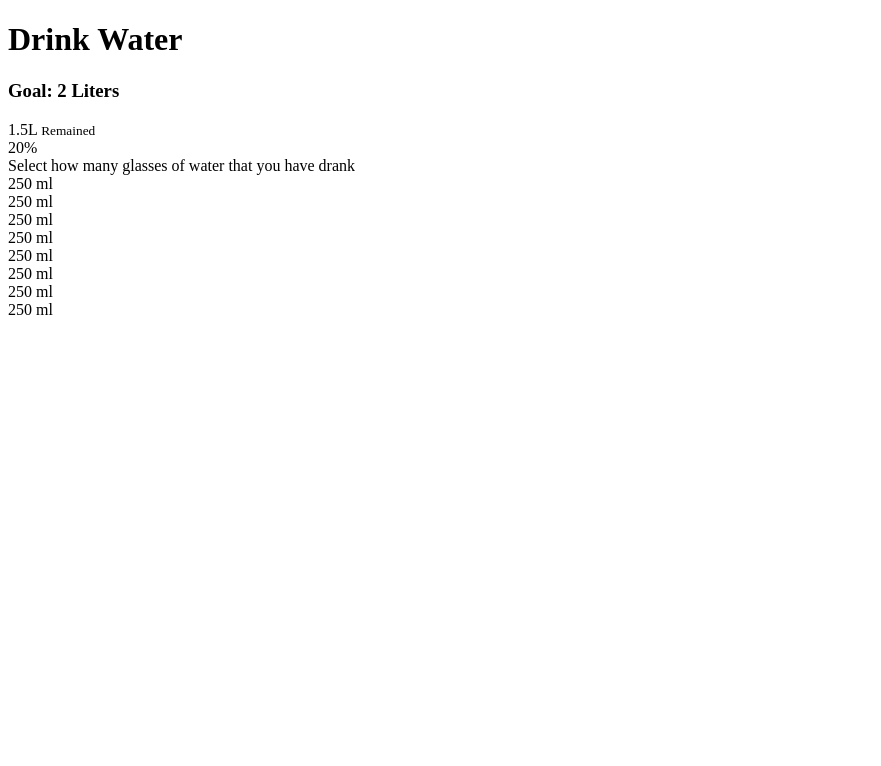
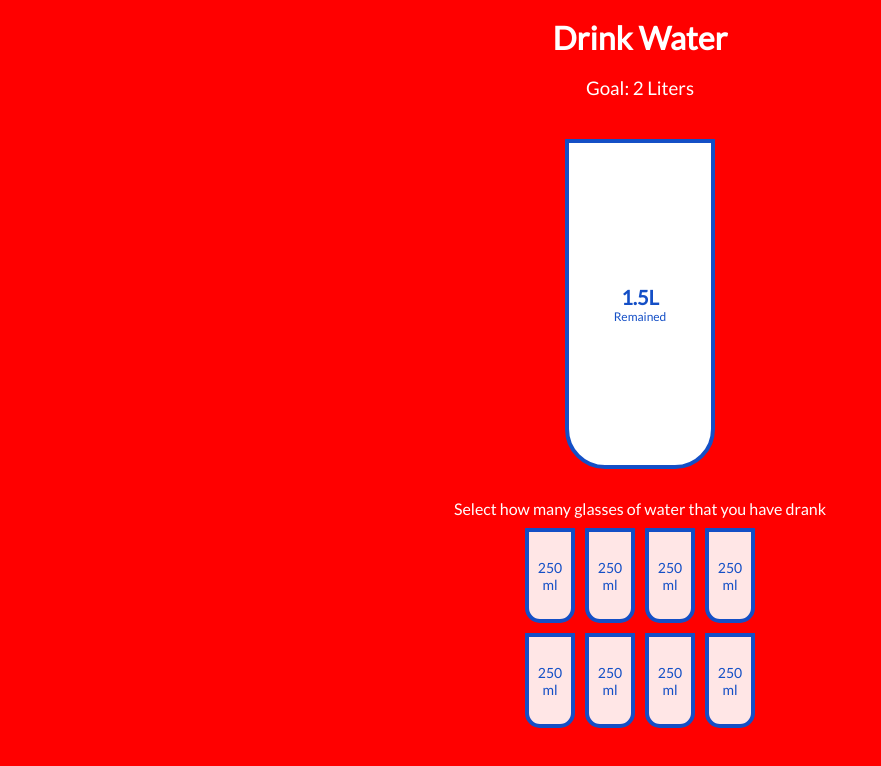
Before and after one commit to Kim-Jeongyoung/create_and_style_the_cups, a plain HTML site: page index.html in a window 1280 px wide. Shown: the whole page, without its empty margins (0-881 px from the left). Drawn offline with Linux system fonts and the light colour scheme.

Commit message:
adding css to drink water

```diff
--- a/index.html
+++ b/index.html
@@ -16,7 +16,7 @@
         <small>Remained</small>
       </div>
 
-      <div class="percentage" id="percentage">20%</div>
+      <div class="percentage" id="percentage"></div>
     </div>
 
     <div class="text">Select how many glasses of water that you have drank</div>
--- a/style.css
+++ b/style.css
@@ -0,0 +1,104 @@
+@import url('https://fonts.googleapis.com/css2?family=Lato&display=swap');
+
+:root {
+  --border-color: #144fc6;
+  --fill-color: #6ab3f8;
+}
+
+* {
+  box-sizing: border-box;
+}
+
+body {
+  background-color: red;
+  color: #fff;
+  font-family: 'Lato', sans-serif;
+  display: flex;
+  flex-direction: column;
+  align-items: center;
+  margin-bottom: 40px;
+}
+
+h1 {
+  margin: 10px 0;
+}
+
+h3 {
+  font-weight: 400;
+  margin: 10px 0;
+}
+
+.cup {
+  background-color: #fff;
+  border: 4px solid var(--border-color);
+  color: var(--border-color);
+  border-radius: 0 0 40px 40px;
+  height: 330px;
+  width: 150px;
+  margin: 30px 0;
+  display: flex;
+  flex-direction: column;
+  overflow: hidden;
+}
+
+.cup.cup-small {
+  height: 95px;
+  width: 50px;
+  border-radius: 0 0 15px 15px;
+  background-color: rgba(255, 255, 255, 0.9);
+  cursor: pointer;
+  font-size: 14px;
+  align-items: center;
+  justify-content: center;
+  text-align: center;
+  margin: 5px;
+  transition: 0.3s ease;
+}
+
+.cup.cup-small.full {
+  background-color: var(--fill-color);
+  color: #fff;
+}
+
+.cups {
+  display: flex;
+  flex-wrap: wrap;
+  align-items: center;
+  justify-content: center;
+  width: 280px;
+}
+
+.remained {
+  display: flex;
+  flex-direction: column;
+  align-items: center;
+  justify-content: center;
+  text-align: center;
+  flex: 1;
+  transition: 0.3s ease;
+}
+
+.remained span {
+  font-size: 20px;
+  font-weight: bold;
+}
+
+.remained small {
+  font-size: 12px;
+}
+
+.percentage {
+  background-color: var(--fill-color);
+  display: flex;
+  align-items: center;
+  justify-content: center;
+  font-weight: bold;
+  font-size: 30px;
+  height: 0;
+  transition: 0.3s ease;
+}
+
+.text {
+  text-align: center;
+  margin: 0 0 5px;
+}
```
